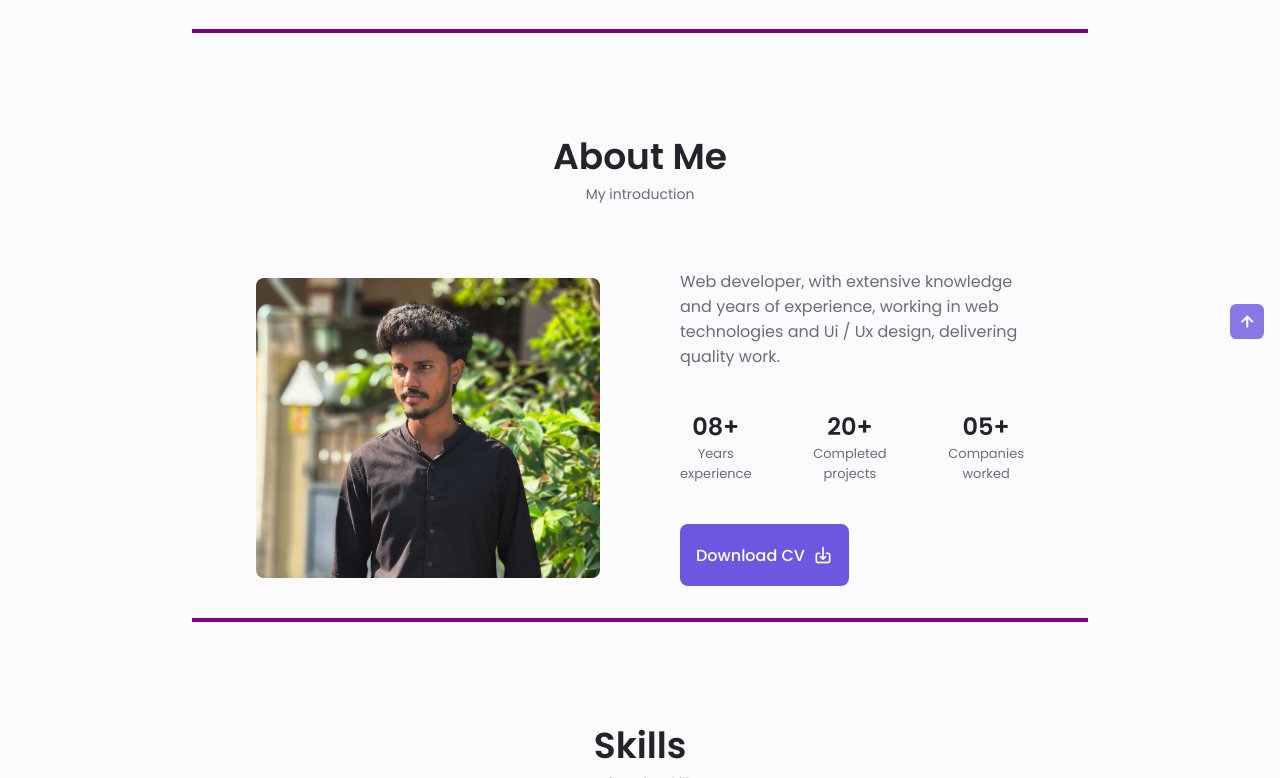
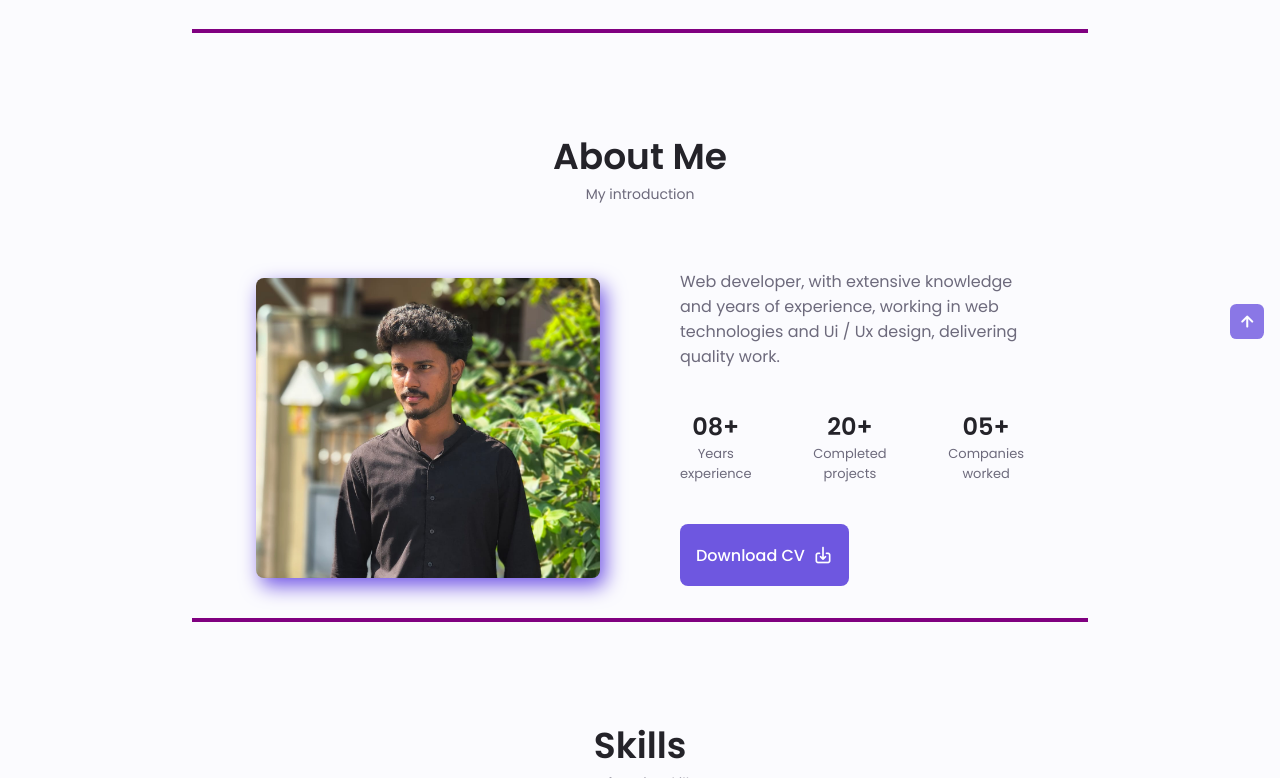
Before and after one commit to IrfanBadan/Irfan-Portfolio, a plain HTML site: page index.html in a window 1280 px wide. Shown: the part 621-1399 px from the top of the page. Drawn offline with nearby package versions, Linux system fonts and the light colour scheme.

Commit message:
first commit

```diff
--- a/assets/css/styles.css
+++ b/assets/css/styles.css
@@ -412,6 +412,7 @@ img {
   height: 300px;
   object-fit: cover;
   object-position: top;
+  filter: drop-shadow(5px 8px 10px #7054e4);
   border-radius: .5rem;
   justify-self: center;
   align-self: center;
```
